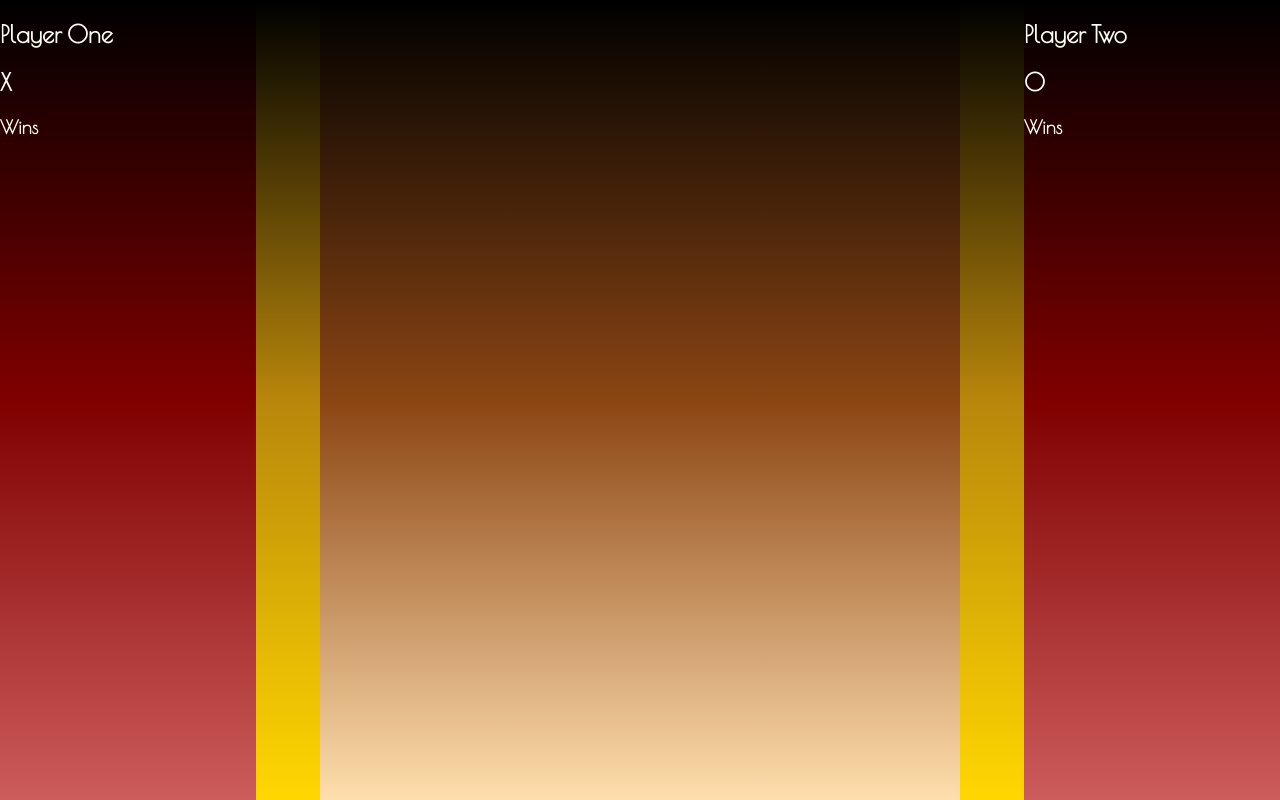
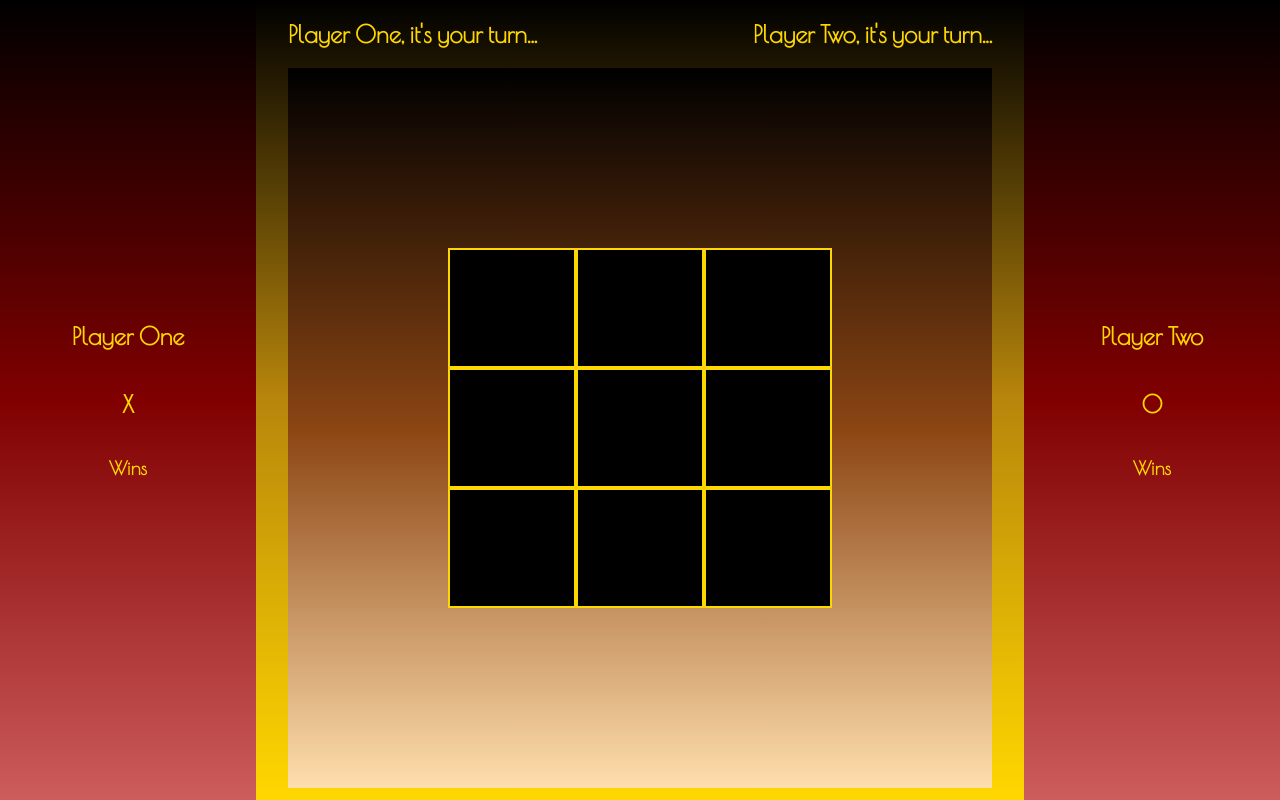
Before and after one commit to wmcguire18/tic-tac-toe-solo, a plain HTML site: page index.html in a window 1280 px wide. Drawn offline with nearby package versions, Linux system fonts and the light colour scheme.

Commit message:
Add full styling

```diff
--- a/index.html
+++ b/index.html
@@ -13,9 +13,28 @@
       <h2> X </h2>
       <h3> Wins </h3>
     </aside>
-    <section>
-      <h2 class="game-data"> </h2>
-      <div class="game-board" <div>
+    <section class="central-section">
+      <div class="game-data-info">
+        <h2 class="game-data"> Player One, it's your turn... </h2>
+        <h2 class="game-data"> Player Two, it's your turn... </h2>
+      </div>
+      <div class="game-board">
+        <div class="row">
+          <button type="button" name="button1"></button>
+          <button type="button" name="button2"></button>
+          <button type="button" name="button3"></button>
+        </div>
+        <div class="row">
+          <button type="button" name="button4"></button>
+          <button type="button" name="button5"></button>
+          <button type="button" name="button6"></button>
+        </div>
+        <div class="row">
+          <button type="button" name="button7"></button>
+          <button type="button" name="button8"></button>
+          <button type="button" name="button9"></button>
+        </div>
+      </div>
     </section>
     <aside class="player-2-area">
       <h1> Player Two </h1>
--- a/styles.css
+++ b/styles.css
@@ -15,13 +15,33 @@ html {
 aside {
   width: 20vw;
   background: linear-gradient(to bottom, black, maroon, indianRed);
-  color: ivory;
+  color: gold;
+  display: flex;
+  flex-direction: column;
+  justify-content: center;
+  align-items: center;
 }
 
 .game-board {
   background: linear-gradient(to bottom, black, saddleBrown, navajoWhite);
-  width: 50vw;
-  height: auto;
+  width: 55vw;
+  height: 90vh;
+  display: flex;
+  flex-direction: column;
+  align-items: center;
+  justify-content: center;
+}
+
+button {
+  height: 15vh;
+  width: 10vw;
+  background-color: black;
+  border: 2.5px solid gold;
+  margin: 0px;
+}
+
+.row {
+display: flex;
 }
 
 body {
@@ -33,11 +53,17 @@ body {
    justify-content: space-between;
  }
 
- section {
+ .central-section {
    display: flex;
+   flex-direction: column;
+ }
+
+ .game-data-info {
+   display: flex;
+   justify-content: space-between;
  }
 
  h2 {
-   color: ivory;
+   color: gold;
 
  }
```
